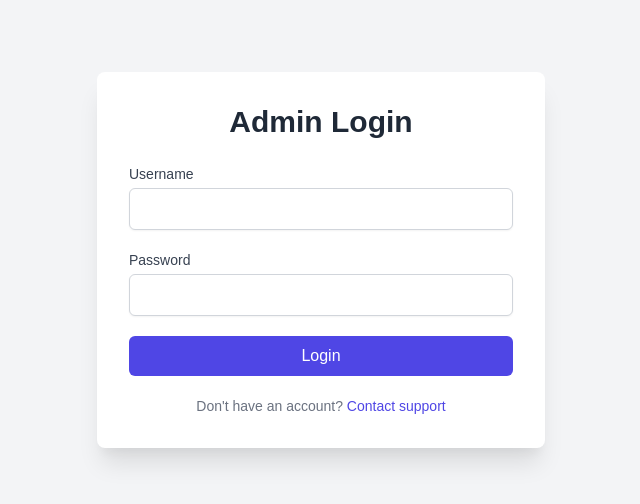
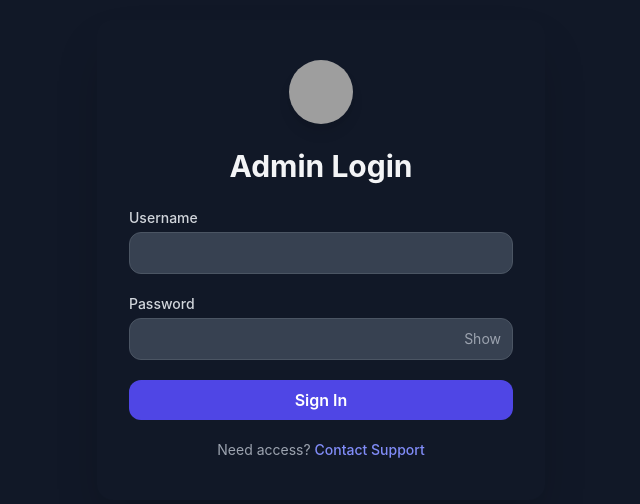
Before and after one commit to Algolizen-Inc/algolizen, a website: page public/admin-login.html in a window 1280 px wide. Shown: the part 140-644 px from the top of the page, without its empty margins (319-959 px from the left). Drawn offline with nearby package versions, Linux system fonts and the light colour scheme; grey boxes are pictures that could not be loaded.

Commit message:
Update admin-login.html
Updated login ui chnace with mordern look

Signed-off-by: ArhYeamin <140629851+ArhYeamin@users.noreply.github.com>

```diff
--- a/public/admin-login.html
+++ b/public/admin-login.html
@@ -2,100 +2,118 @@
 <html lang="en">
   <head>
     <meta charset="UTF-8" />
-  <meta name="viewport" content="width=device-width, initial-scale=1.0"/>
+    <meta name="viewport" content="width=device-width, initial-scale=1.0" />
     <title>Admin Login</title>
-  <link href="https://cdn.jsdelivr.net/npm/tailwindcss@2.2.19/dist/tailwind.min.css" rel="stylesheet">
+      <link rel="icon" type="image/png" href="https://www.algolizen.com/assets/images/sitelogo.png">
+
+    <link
+      href="https://cdn.jsdelivr.net/npm/tailwindcss@2.2.19/dist/tailwind.min.css"
+      rel="stylesheet"
+    />
     <style>
       body {
-      font-family: 'Arial', sans-serif;
+        font-family: 'Inter', sans-serif;
       }
-    .spinner {
-      border: 2px solid transparent;
-      border-top: 2px solid white;
-      border-radius: 50%;
-      width: 18px;
-      height: 18px;
-      animation: spin 0.6s linear infinite;
-      display: inline-block;
+      @keyframes fade-in-down {
+        0% {
+          opacity: 0;
+          transform: translateY(-20px);
         }
-    @keyframes spin {
-      to { transform: rotate(360deg); }
+        100% {
+          opacity: 1;
+          transform: translateY(0);
+        }
+      }
+      .animate-fade-in-down {
+        animation: fade-in-down 0.5s ease-out;
       }
     </style>
   </head>
-<body class="bg-gray-100 flex items-center justify-center min-h-screen px-4">
+  <body class="bg-gray-900 text-gray-100 flex items-center justify-center min-h-screen">
+    <div class="bg-gray-800/80 backdrop-blur-md shadow-2xl rounded-2xl px-8 py-10 w-full max-w-md animate-fade-in-down">
 
-  <div class="bg-white shadow-xl rounded-lg p-8 w-full max-w-md">
-    <h1 class="text-3xl font-bold text-center text-gray-800 mb-6">Admin Login</h1>
+      <!-- Logo -->
+      <div class="flex justify-center mb-6">
+        <img
+          src="https://media.licdn.com/dms/image/v2/D4D0BAQHDCQIpNy2b1w/company-logo_200_200/company-logo_200_200/0/1690210002773/algolizen_logo?e=2147483647&v=beta&t=NS9kAJiNfFy9bDVw-6XlZwOxosmOQ0sS3miX-aGRhpc"
+          alt="Algolizen Logo"
+          class="w-16 h-16 rounded-full shadow-lg"
+        />
+      </div>
 
-    <!-- Login form -->
-    <form id="login-form" class="space-y-5" aria-label="Admin login form">
+      <h1 class="text-3xl font-bold text-center mb-6">Admin Login</h1>
+
+      <form action="/admin/login" method="POST" class="space-y-5" id="login-form">
         <div>
-        <label for="username" class="block text-sm font-medium text-gray-700">Username</label>
-        <input type="text" id="username" name="username" required
-               class="mt-1 block w-full px-4 py-2 border border-gray-300 rounded-md shadow-sm focus:ring-2 focus:ring-indigo-500 focus:border-indigo-500" />
+          <label for="username" class="block text-sm font-medium text-gray-300 mb-1">Username</label>
+          <input
+            type="text"
+            name="username"
+            id="username"
+            required
+            class="w-full px-4 py-2 border border-gray-600 bg-gray-700 rounded-xl focus:outline-none focus:ring-2 focus:ring-indigo-400 focus:border-indigo-400 transition duration-200"
+          />
         </div>
 
         <div>
-        <label for="password" class="block text-sm font-medium text-gray-700">Password</label>
-        <input type="password" id="password" name="password" required
-               class="mt-1 block w-full px-4 py-2 border border-gray-300 rounded-md shadow-sm focus:ring-2 focus:ring-indigo-500 focus:border-indigo-500" />
+          <label for="password" class="block text-sm font-medium text-gray-300 mb-1">Password</label>
+          <div class="relative">
+            <input
+              type="password"
+              name="password"
+              id="password"
+              required
+              class="w-full px-4 py-2 border border-gray-600 bg-gray-700 rounded-xl pr-12 focus:outline-none focus:ring-2 focus:ring-indigo-400 focus:border-indigo-400 transition duration-200"
+            />
+            <button
+              type="button"
+              id="togglePassword"
+              class="absolute inset-y-0 right-3 flex items-center text-sm text-gray-400 hover:text-indigo-300 focus:outline-none"
+            >
+              Show
+            </button>
+          </div>
         </div>
 
         <div>
-        <button type="submit" id="login-button"
-                class="w-full flex justify-center items-center bg-indigo-600 text-white py-2 px-4 rounded-md hover:bg-indigo-700 focus:outline-none focus:ring-2 focus:ring-indigo-500 focus:ring-opacity-50">
-          <span>Login</span>
+          <button
+            type="submit"
+            class="w-full bg-indigo-600 text-white py-2 rounded-xl font-semibold hover:bg-indigo-700 transition duration-200 focus:outline-none focus:ring-2 focus:ring-indigo-500"
+          >
+            Sign In
           </button>
         </div>
 
-      <div id="error-message" class="text-sm text-red-500 text-center hidden">Invalid credentials. Please try again.</div>
-
-      <div class="mt-4 text-center">
-        <p class="text-sm text-gray-500">
-          Don't have an account? <a href="#" class="text-indigo-600 hover:text-indigo-800">Contact support</a>
+        <div class="text-center mt-4">
+          <p class="text-sm text-gray-400">
+            Need access? <a href="#" class="text-indigo-400 hover:text-indigo-300 font-medium">Contact Support</a>
           </p>
         </div>
       </form>
     </div>
 
     <script>
-    const form = document.getElementById('login-form');
-    const button = document.getElementById('login-button');
-    const errorMessage = document.getElementById('error-message');
+      const toggleBtn = document.getElementById('togglePassword');
+      const passwordInput = document.getElementById('password');
 
-    form.addEventListener('submit', function(e) {
+      toggleBtn.addEventListener('click', () => {
+        const isPassword = passwordInput.type === 'password';
+        passwordInput.type = isPassword ? 'text' : 'password';
+        toggleBtn.textContent = isPassword ? 'Hide' : 'Show';
+      });
+
+      document.getElementById('login-form').addEventListener('submit', function (e) {
         e.preventDefault();
-
         const username = document.getElementById('username').value.trim();
-      const password = document.getElementById('password').value.trim();
+        const password = passwordInput.value.trim();
 
         if (!username || !password) {
-        errorMessage.textContent = "Please fill in both fields.";
-        errorMessage.classList.remove("hidden");
+          alert('Please fill in both fields.');
           return;
         }
 
-      // Simulate login request
-      errorMessage.classList.add("hidden");
-      button.disabled = true;
-      const span = button.querySelector('span');
-      span.innerHTML = '<span class="spinner"></span>';
-
-      // Simulated AJAX request (replace with real fetch)
-      setTimeout(() => {
-        button.disabled = false;
-        span.textContent = "Login";
-
-        if (username === "admin" && password === "admin123") {
-          window.location.href = "/admin/dashboard"; // replace with real path
-        } else {
-          errorMessage.textContent = "Invalid credentials. Please try again.";
-          errorMessage.classList.remove("hidden");
-        }
-      }, 1200);
+        this.submit();
       });
     </script>
-
   </body>
 </html>
```
Lines whose indentation alone changed are shown as unchanged.
